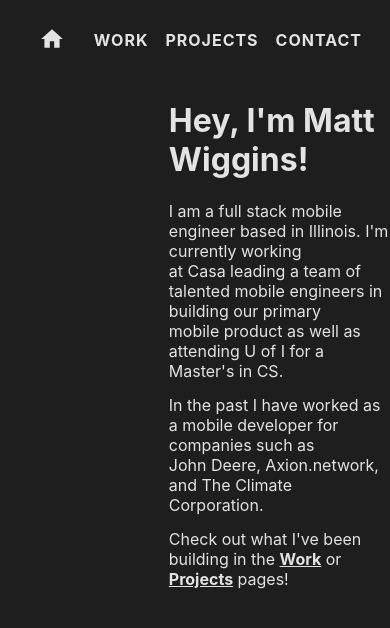
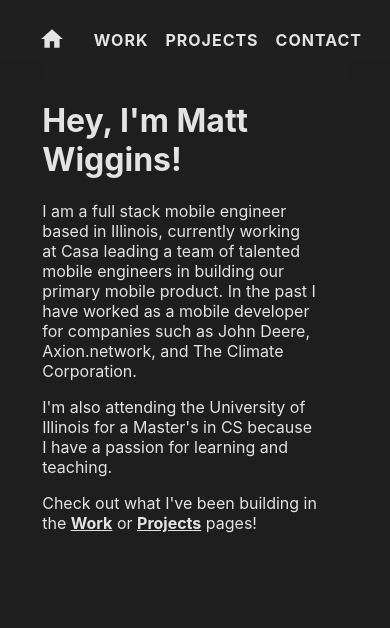
Before and after one commit to mwigginsdev/portfolio-website, a React (Create React App) app: page / in a window 390 px wide. Shown: the top 628 px of the page. Built offline with nearby package versions, Linux system fonts and the light colour scheme.

Commit message:
Add mobile screen check hook and layout properly for mobile

```diff
--- a/src/App.css
+++ b/src/App.css
@@ -2,23 +2,12 @@
   text-align: center;
   background-color: #1E1E1E;
   min-height: 100vh;
-  padding-left: 20vh;
+  padding-left: 5vh;
+  padding-right: 5vh;
 }
 
-.App-logo {
-  height: 40vmin;
-  pointer-events: none;
-}
-
-@media (prefers-reduced-motion: no-preference) {
-  .App-logo {
-    animation: App-logo-spin infinite 20s linear;
-  }
-}
-
-
 .App-header {
-  background-color: #1E1E1E;
+  background-color: hsl(0, 0%, 12%);
   display: flex;
   font-size: calc(12px + 1vmin);
   padding-top: 20px;
--- /dev/null
+++ b/src/hooks/useCheckMobileScreen.js
@@ -0,0 +1,19 @@
+import React, {useEffect, useState} from "react";
+
+const useCheckMobileScreen = () => {
+    const [width, setWidth] = useState(window.innerWidth);
+    const handleWindowSizeChange = () => {
+            setWidth(window.innerWidth);
+    }
+
+    useEffect(() => {
+        window.addEventListener('resize', handleWindowSizeChange);
+        return () => {
+            window.removeEventListener('resize', handleWindowSizeChange);
+        }
+    }, []);
+
+    return (width <= 768);
+}
+
+export default useCheckMobileScreen
--- a/src/pages/About.js
+++ b/src/pages/About.js
@@ -1,27 +1,27 @@
+import useCheckMobileScreen from "../hooks/useCheckMobileScreen";
+
+
 export default function About() {
+    const isMobile = useCheckMobileScreen();
     return (
       <div className="App">
         <header className="App-header"/>
-        <h1 class="Text-default">Hey, I'm Matt Wiggins!</h1>
-        <body class="Text-default">
-          I am a full stack mobile engineer based in Illinois. I'm currently working
-        </body>
-        <body class="Text-default">
-        at Casa leading a team of talented mobile engineers in building our primary
-        </body>
-        <body class="Text-default">
-          mobile product as well as attending U of I for a Master's in CS.
-        </body>
-        <body class="Text-default" style={{ marginTop: 14 }}>
-          In the past I have worked as a mobile developer for companies such as
-        </body>
-        <body class="Text-default">
-          John Deere, Axion.network, and The Climate Corporation.
-        </body>
-
-        <body class="Text-default" style={{ marginTop: 14 }}>
+        <div style={{
+          textAlign: 'center',
+          width: isMobile ? '90%' : '40%',
+        }}>
+          <h1 class="Text-default">Hey, I'm Matt Wiggins!</h1>
+          <p class="Text-default">
+          I am a full stack mobile engineer based in Illinois, currently working at Casa leading a team of talented mobile engineers in building our primary mobile product.
+          In the past I have worked as a mobile developer for companies such as John Deere, Axion.network, and The Climate Corporation.
+          </p>
+          <p class="Text-default">
+            I'm also attending the University of Illinois for a Master's in CS because I have a passion for learning and teaching.
+          </p>
+          <p class="Text-default">
           Check out what I've been building in the <a class="Link-default" href="https://www.wiggins.dev/work">Work</a> or <a class="Link-default" href="https://www.wiggins.dev/projects">Projects</a> pages!
-        </body>
+          </p>
+        </div>
       </div>
     );
   }
```
Also changed, not shown: 1 other file (tests, documents, lock files or other folders).
